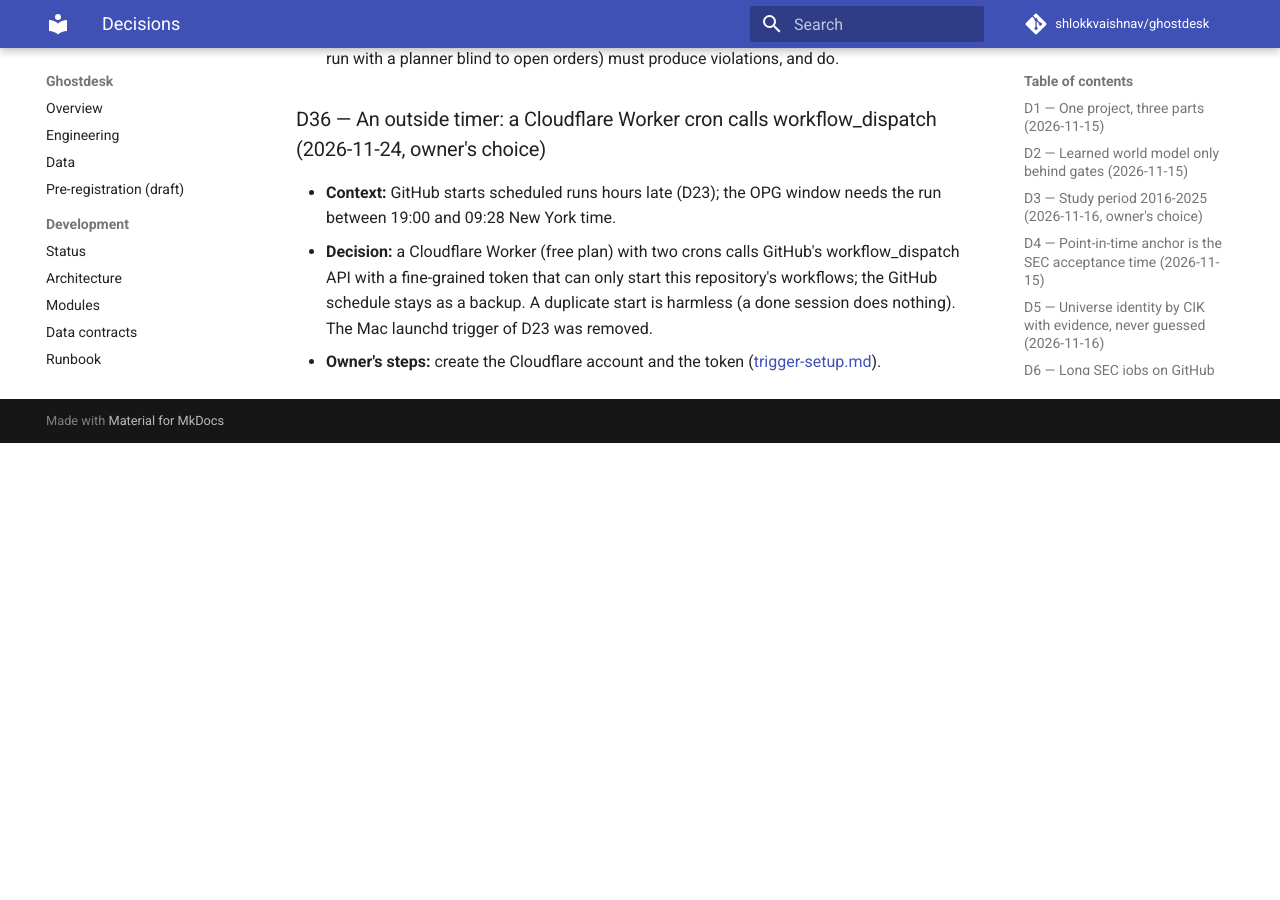
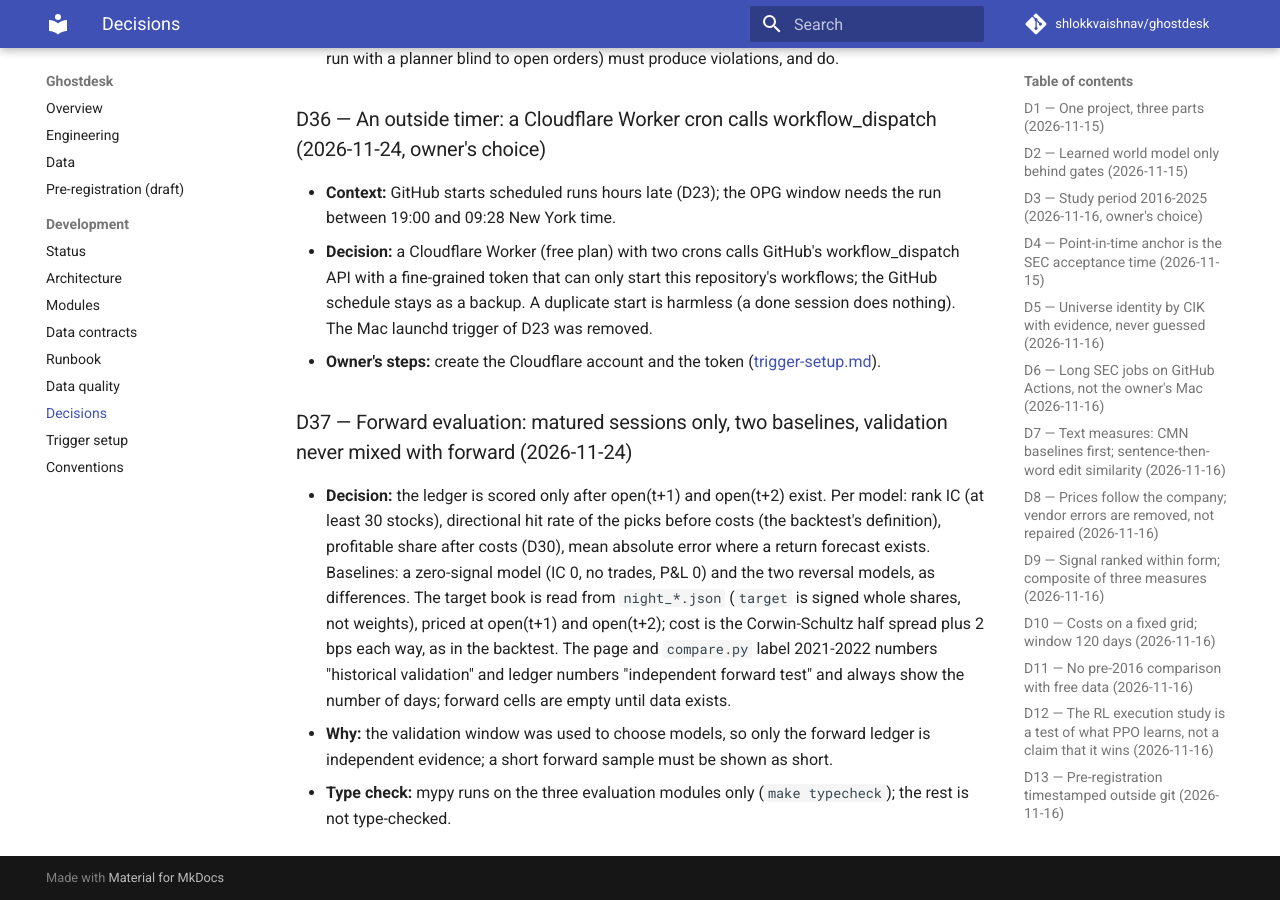
Before and after one commit to shlokkvaishnav/ghostdesk, an MkDocs documentation site: the page built from docs/dev/decisions.md, in a window 1280 px wide and 900 px high, scrolled down 16201 px. Built offline with MkDocs 1.6.1 and Material for MkDocs 9.7.7, drawn with Linux system fonts in a browser that asks for light colours; comment, search, counter and statistics services are not loaded; before the commit the page ends 16644 px from its top, so only the background shows below that.

Commit message:
Docs for the forward evaluation: D37, status, engineering guarantee

```diff
--- a/docs/dev/decisions.md
+++ b/docs/dev/decisions.md
@@ -444,3 +444,15 @@ the decision of an old entry — add a new entry that replaces it.
   fine-grained token that can only start this repository's workflows; the GitHub schedule stays as a backup. A
   duplicate start is harmless (a done session does nothing). The Mac launchd trigger of D23 was removed.
 - **Owner's steps:** create the Cloudflare account and the token ([trigger-setup.md](trigger-setup.md)).
+
+### D37 — Forward evaluation: matured sessions only, two baselines, validation never mixed with forward (2026-11-24)
+- **Decision:** the ledger is scored only after open(t+1) and open(t+2) exist. Per model: rank IC (at least 30
+  stocks), directional hit rate of the picks before costs (the backtest's definition), profitable share after costs
+  (D30), mean absolute error where a return forecast exists. Baselines: a zero-signal model (IC 0, no trades,
+  P&L 0) and the two reversal models, as differences. The target book is read from `night_*.json` (`target` is signed
+  whole shares, not weights), priced at open(t+1) and open(t+2); cost is the Corwin-Schultz half spread plus 2 bps
+  each way, as in the backtest. The page and `compare.py` label 2021-2022 numbers "historical validation" and ledger
+  numbers "independent forward test" and always show the number of days; forward cells are empty until data exists.
+- **Why:** the validation window was used to choose models, so only the forward ledger is independent evidence; a
+  short forward sample must be shown as short.
+- **Type check:** mypy runs on the three evaluation modules only (`make typecheck`); the rest is not type-checked.
```
Also changed, not shown: docs/dev/status.md (+2 -0 lines), docs/engineering.md (+1 -0 lines).
